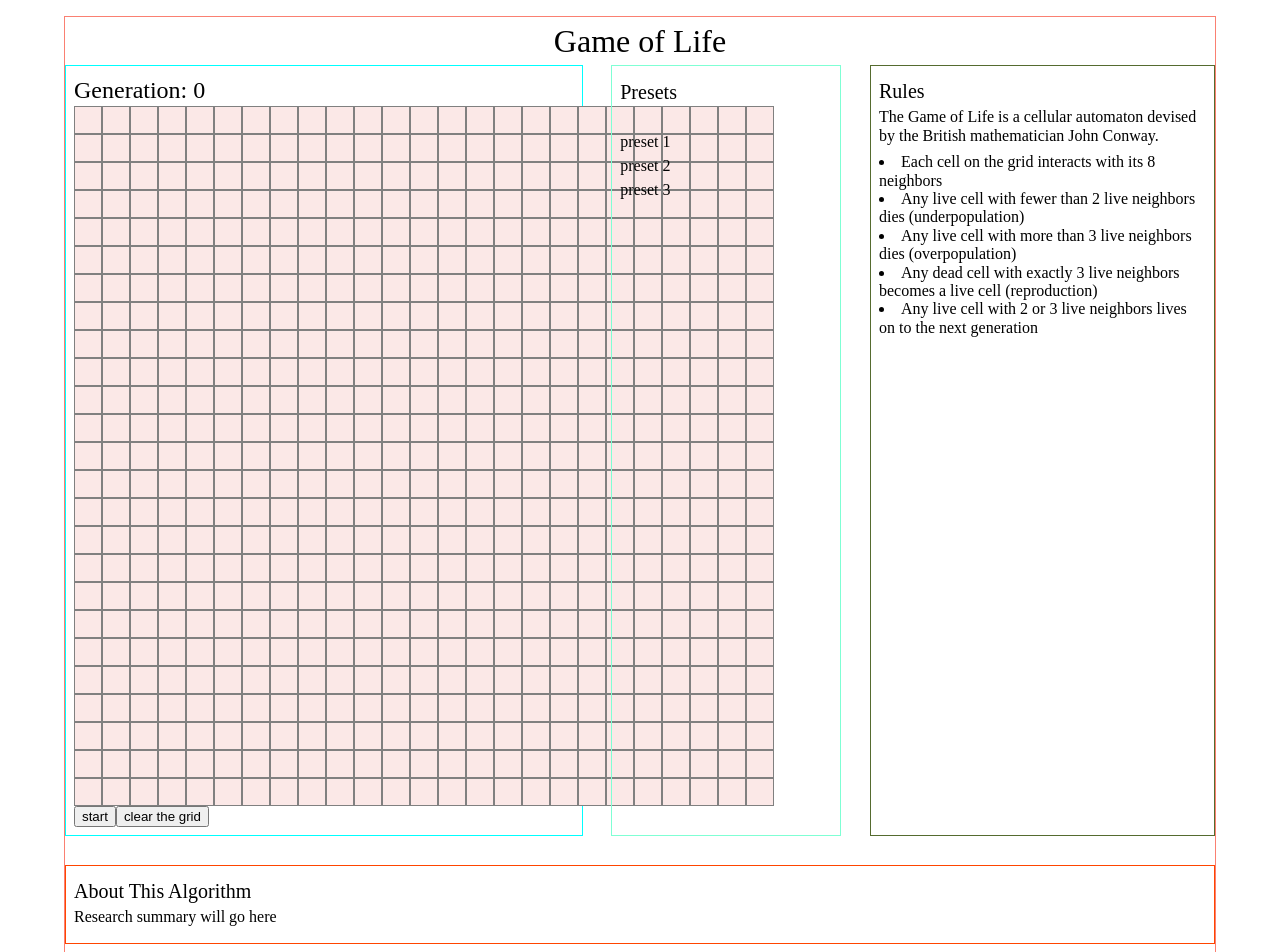
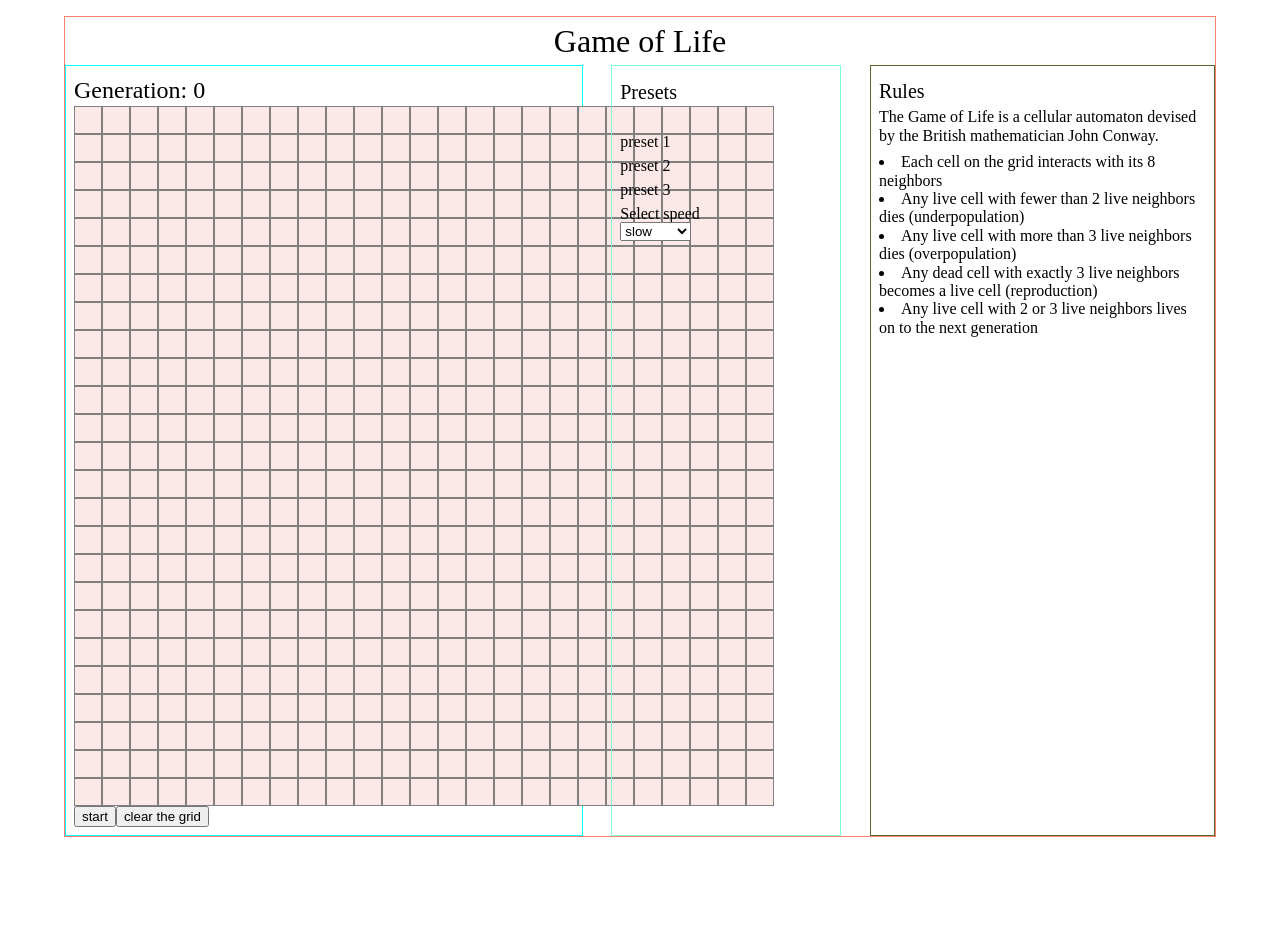
Before and after one commit to kp1129/cs-bw-1, a React (Create React App) app in the folder app/: page / in a window 1280 px wide. Shown: the top 952 px of the page. After the commit the page ends 853 px from the top, so only its background shows below. Built offline with nearby package versions, Linux system fonts and the light colour scheme.

Commit message:
implement custom speed

```diff
--- a/app/src/App.css
+++ b/app/src/App.css
@@ -72,8 +72,6 @@ ul {
 
 .cell {
   background-color: #fbe8e7;
-  /* background-color: #e1ffc2; */
-  /* background-color: #f0b7a4; */
   border: 1px solid gray;
   height: 1.75rem;
   width: 1.75rem;
@@ -81,7 +79,5 @@ ul {
 
 .alive {
   background-color: #74b49b;
-  /* background-color: #89c9b8; */
-  /* background-color: #f18c8e; */
   border-radius: 15%;
 }
--- a/app/src/App.js
+++ b/app/src/App.js
@@ -1,25 +1,27 @@
-import React from 'react';
+import React, {useState} from 'react';
 // import components
 import GameContainer from './components/GameContainer';
 import PresetsContainer from './components/PresetsContainer';
 import RulesContainer from './components/RulesContainer';
-import AboutContainer from './components/AboutContainer';
+
 // import styles
 import './App.css';
 
-function App() {
+const App = () => {
+
+  const [speed, setSpeed] = useState(1000)
+
   return (
     <div className="app">
 
      <h1>Game of Life</h1>
 
-     <GameContainer />
+     <GameContainer speed={speed}/>
 
-     <PresetsContainer />
+     <PresetsContainer setSpeed={setSpeed} />
 
      <RulesContainer />
 
-     <AboutContainer />
 
     </div>
   );
--- a/app/src/components/AboutContainer.js
+++ /dev/null
@@ -1,12 +0,0 @@
-import React from 'react';
-
-const AboutContainer = () => {
-    return (
-        <div className="about-container">
-            <h3>About This Algorithm</h3>
-            <p>Research summary will go here</p>
-        </div>
-    )
-}
-
-export default AboutContainer;
--- a/app/src/components/GameContainer.js
+++ b/app/src/components/GameContainer.js
@@ -1,9 +1,11 @@
 import React, { useState, useCallback, useRef, useEffect } from "react";
 
-const GameContainer = () => {
+const GameContainer = ({speed}) => {
   // set the size of the grid
   const numRows = 25;
   const numCols = 25;
+
+
 
   const generateGrid = () => {
     // initialize the grid
@@ -34,6 +36,9 @@ const GameContainer = () => {
 
   const gridRef = useRef(grid);
   gridRef.current = grid;
+
+  const speedRef = useRef(speed);
+  speedRef.current = speed;
 
   const operations = [
       [0, 1],
@@ -79,7 +84,7 @@ const GameContainer = () => {
     // newGrid is ready to display
     setGrid(newGrid);
 
-    setTimeout(simulate, 1000);
+    setTimeout(simulate, speedRef.current);
 
   }, [resetFlag])
 
--- a/app/src/components/PresetsContainer.js
+++ b/app/src/components/PresetsContainer.js
@@ -1,6 +1,11 @@
 import React from 'react';
 
-const PresetsContainer = () => {
+const PresetsContainer = ({setSpeed}) => {
+    const handleSelect = (e) => {
+        let speed = parseInt(e.target.value);
+        console.log(speed)
+        setSpeed(speed);
+    }
     return (
         <div className="presets-container">
             <h3>Presets</h3>
@@ -9,6 +14,14 @@ const PresetsContainer = () => {
             <p>preset 2</p>
             <p>preset 3</p>
 
+            <label htmlFor='speed-selection'>Select speed</label>
+            <br/>
+            <select onChange={(e) => handleSelect(e)} id='speed-selection'>
+                <option selected value='1000'>slow</option>
+                <option value='500'>average</option>
+                <option value='100'>fast</option>
+            </select>
+
         </div>
     )
 }
```
